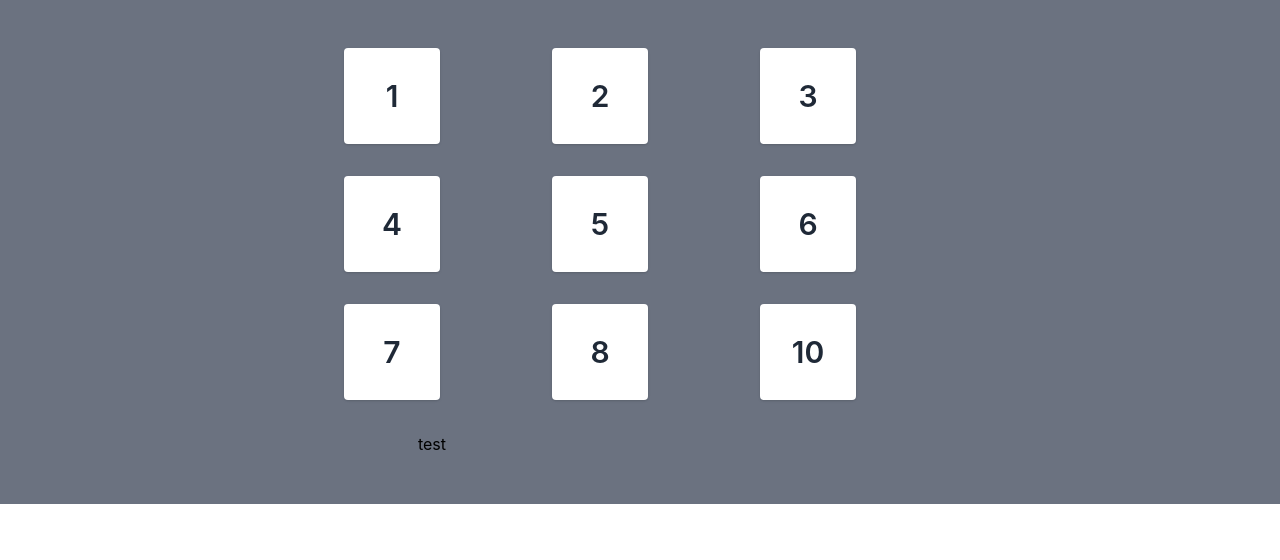
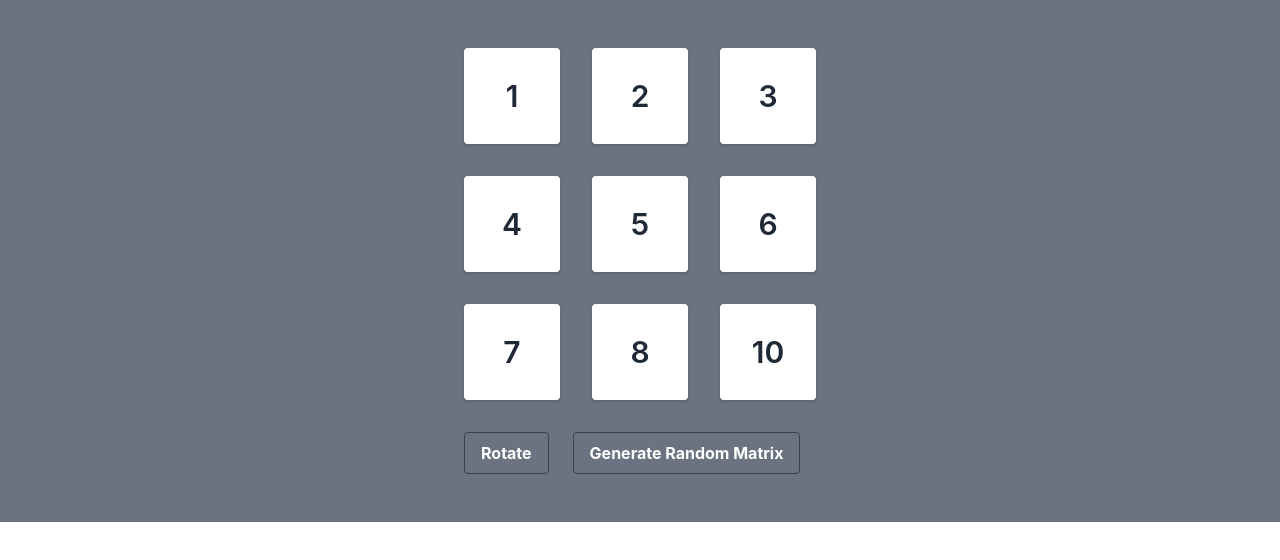
Before and after one commit to asopos/matrix-rotate, a React (Create React App) app: page / in a window 1280 px wide. Shown: the top 560 px of the page. Built offline with nearby package versions, Linux system fonts and the light colour scheme.

Commit message:
add: setting (random) values in matrix

```diff
--- a/src/components/MatrixComponent.js
+++ b/src/components/MatrixComponent.js
@@ -2,7 +2,7 @@ import React, { useState } from 'react';
 
 
 function MatrixComponent() {
-
+    const dimension = 3
     const [matrix, setMatrix] = useState(
         [
             [1,2,3],
@@ -11,53 +11,58 @@ function MatrixComponent() {
         ]
     )
 
-    /*
-    (0,0) --> (0,2)
-    (0,1) --> (1,2)
-    (0,2) --> (2,2)
-
-    (1,0) --> (0,1)
-    (1,1) --> (1,1)
-    (1,2) --> (2,1)
-
-    */
     const rotateMatrix  = (matrix) => {
         let rotatedMatrix = []
         for (let i = 0; i < matrix.length; i++) {
             rotatedMatrix.push([])
         }
-        let dimension = matrix.length-1;
+        let depth = matrix.length-1;
 
         for (let i = 0; i < matrix.length; i++) {
             for (let j = 0; j < matrix[i].length; j++) {
-                rotatedMatrix[j][dimension] = matrix[i][j];
+                rotatedMatrix[j][depth] = matrix[i][j];
             }
-            dimension--;
+            depth--;
         }
         setMatrix(rotatedMatrix);
     }
-    const generateRandomMatrix = (dimension) => {
+    const generateRandomMatrix = () => {
         let randomMatrix = []
         for (let i = 0; i < dimension; i++) {
             randomMatrix.push([])
         }
+        for (let i = 0; i < dimension; i++) {
+            for (let j = 0; j < dimension; j++) {
+                randomMatrix[i][j] = Math.floor(Math.random() * 101);
+            }
+        }
+        setMatrix(randomMatrix)
+    }
+    const settingValue = (rowIndex, colIndex, value) => {
+        let tmpMatrix = [...matrix];
+        tmpMatrix[rowIndex][colIndex] = value
+        setMatrix(tmpMatrix)
+    }
+    return (
 
-    }
-    return (<div className="grid grid-cols-3 gap-8 w-1/2 h-1/2">
+    <div className="grid grid-cols-3 gap-8">
 
-    {matrix.map( (rows) => {
+    {matrix.map( (rows, rowIndex) => {
         return(
-        rows.map( (elem) =>{
+        rows.map( (elem, colIndex) =>{
             return (
-            <div class="flex flex-col shadow justify-center h-24 w-24  bg-white rounded">
-                <div>
-                    <p class="text-3xl font-semibold text-center text-gray-800">{elem}</p>
-                </div>
+            <div className="flex flex-col shadow justify-center h-24 w-24  bg-white rounded">
+
+                <input max="5" onChange={(event) => settingValue(rowIndex,colIndex, event.target.value)} className="text-3xl font-semibold text-center text-gray-800" value={elem}></input>
         </div>)
         }))
     })}
-    <button onClick={() => {rotateMatrix(matrix)}}>test</button>
-    </div>)
+    <div className="flex col-span-3 gap-6">
+    <button className="hover:bg-gray-700 text-white font-bold py-2 px-4 border border-gray-700 rounded " onClick={() => {rotateMatrix(matrix)}}>Rotate</button>
+    <button className="hover:bg-gray-700 text-white font-bold py-2 px-4 border border-gray-700 rounded " onClick={() => {generateRandomMatrix()}}>Generate Random Matrix</button>
+    </div>
+    </div>
+    )
 }
 
 export default MatrixComponent;
```
